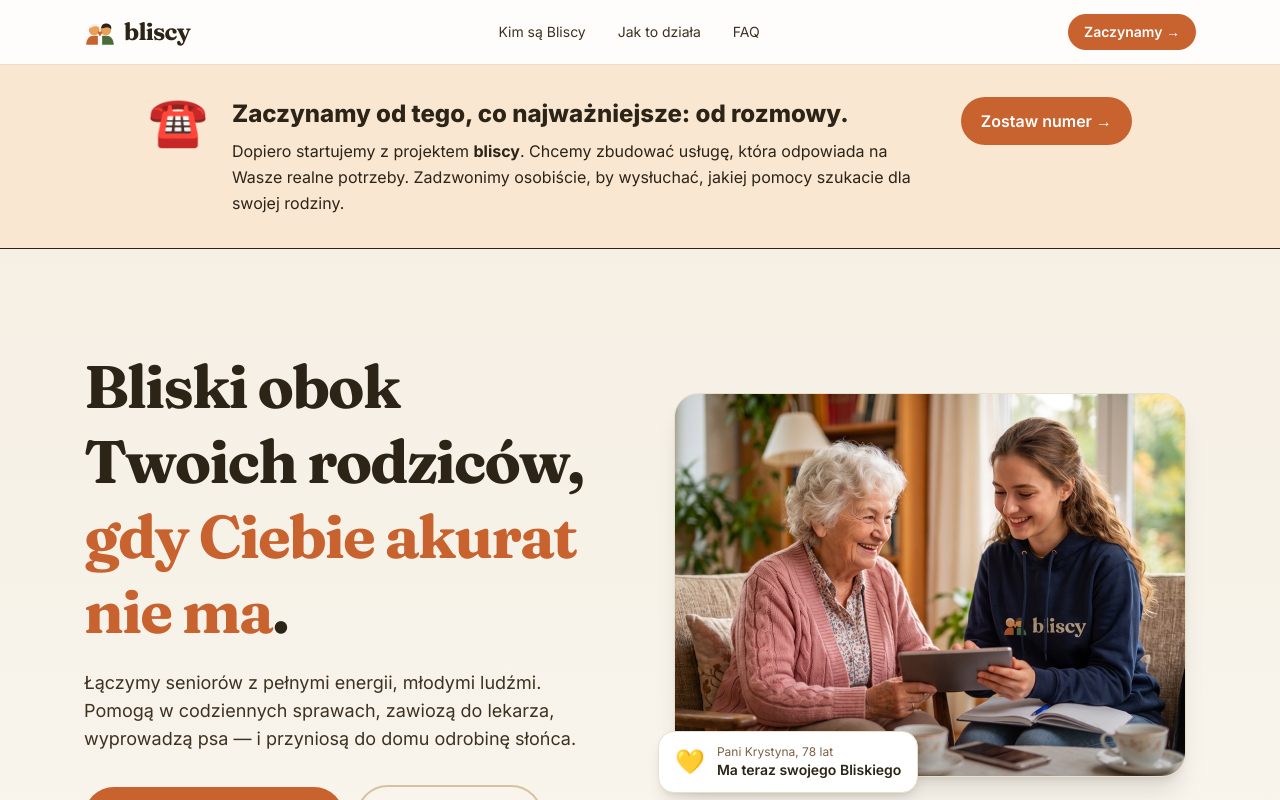
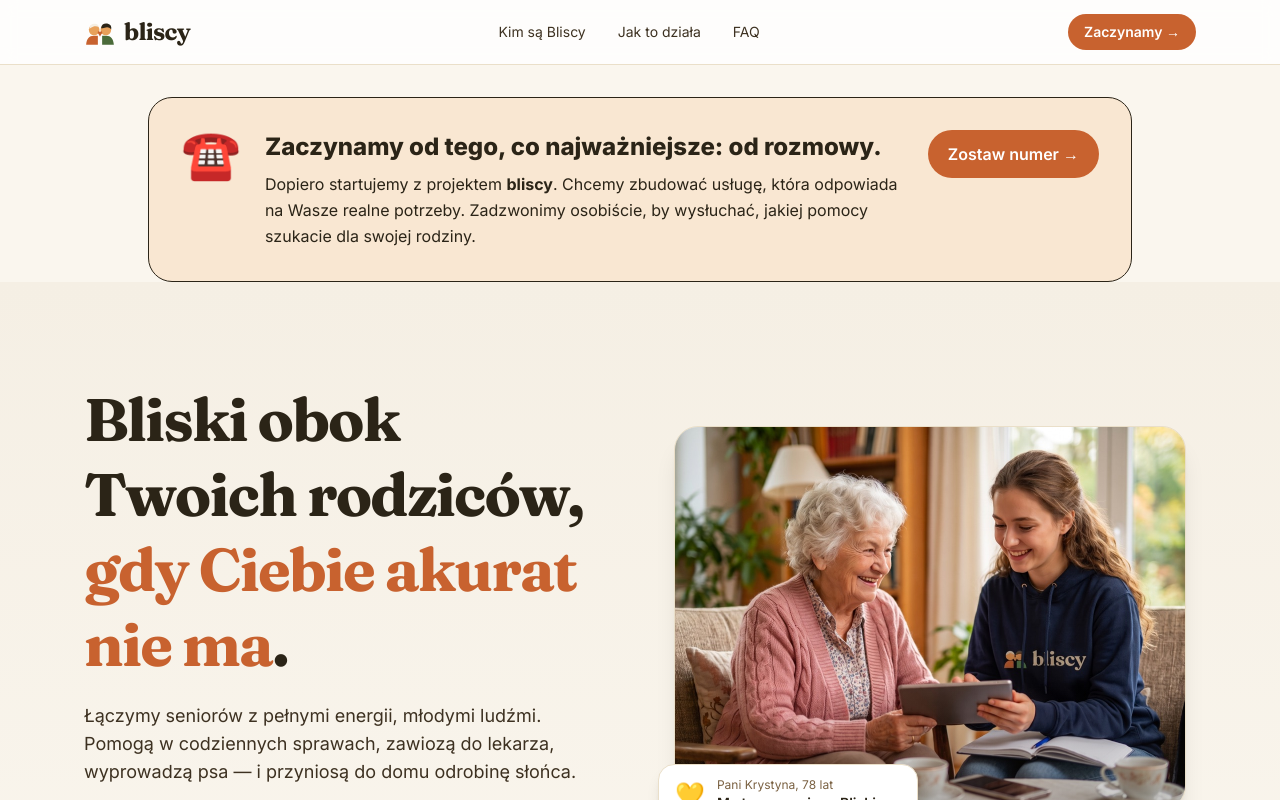
Before and after one commit to laskoAI/bliscy-app, a Next.js app: page /znajdz in a window 1280 px wide. Shown: the top 800 px of the page. Built offline with nearby package versions, Linux system fonts and the light colour scheme.

Commit message:
MVP banner as rounded card, consistent with other sections

```diff
--- a/src/app/znajdz/page.tsx
+++ b/src/app/znajdz/page.tsx
@@ -6,9 +6,10 @@ import Link from "next/link";
 export default function ZnajdzLanding() {
   return (
     <main>
-      {/* BANNER MVP — rozbudowany, na samej górze */}
-      <section className="bg-warm-100/70 border-b border-warm-200">
-        <div className="max-w-5xl mx-auto px-5 py-6 sm:py-8">
+      {/* BANNER MVP — zaokrąglona karta na górze */}
+      <section className="pt-6 sm:pt-8">
+        <div className="max-w-5xl mx-auto px-5">
+          <div className="rounded-3xl bg-warm-100/70 border border-warm-200 p-6 sm:p-8">
             <div className="flex flex-col sm:flex-row items-center sm:items-start gap-4 sm:gap-6 text-center sm:text-left">
               <div className="text-4xl sm:text-5xl shrink-0" aria-hidden>☎️</div>
               <div className="flex-1 min-w-0">
@@ -27,6 +28,7 @@ export default function ZnajdzLanding() {
               >
                 Zostaw numer →
               </Link>
+            </div>
           </div>
         </div>
       </section>
```
Lines whose indentation alone changed are shown as unchanged.
